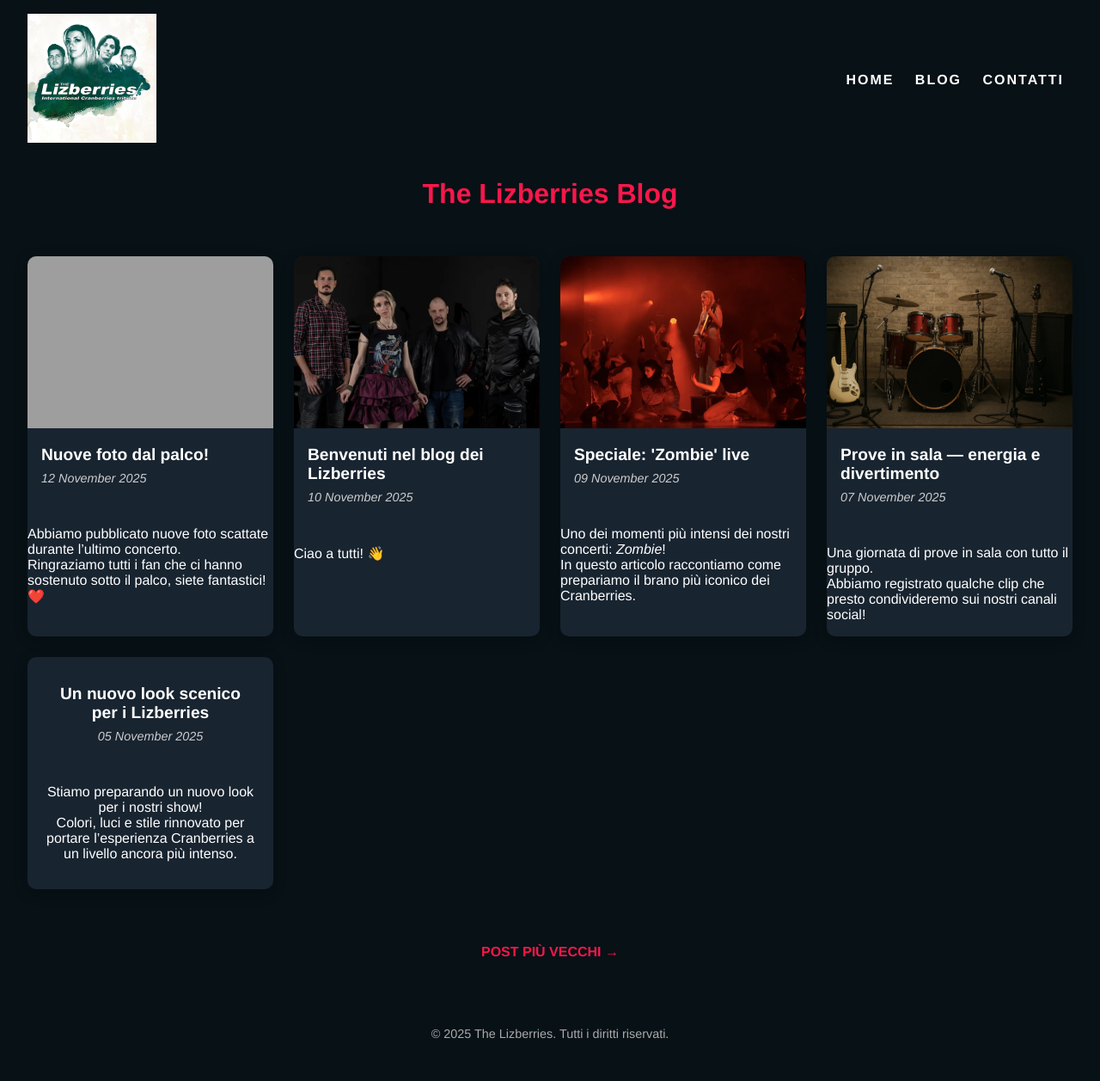
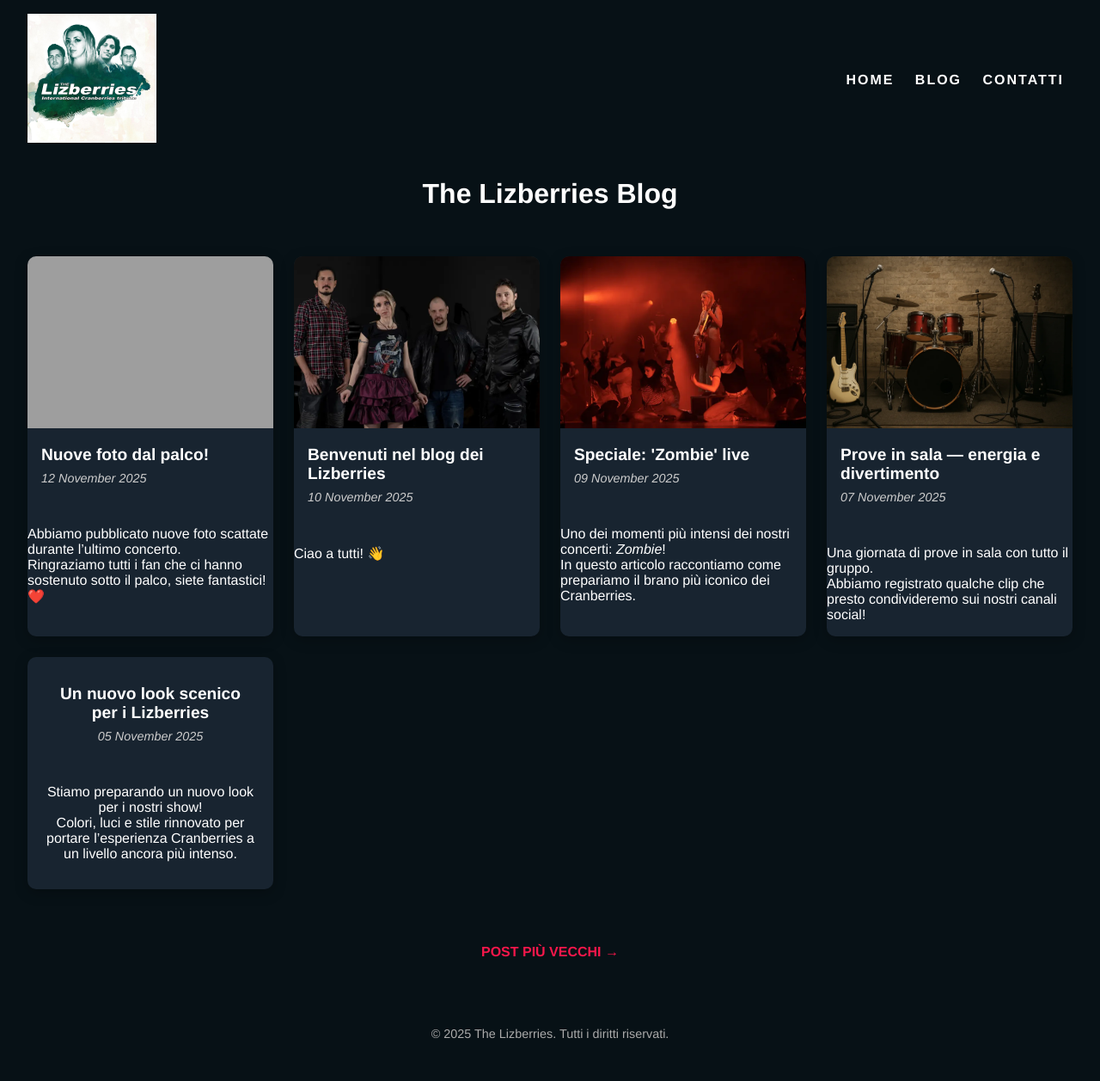
Before and after one commit to thelizberries/blog-lizberries, a Jekyll site: the page built from index.html, in a window 1280 px wide. Shown: the whole page at 86% size. Built offline with Jekyll 4.4.1, drawn with Linux system fonts in a browser that asks for light colours; the list of posts is cut into pages by our own code; grey boxes are pictures that could not be loaded.

Commit message:
Remove red text class from blog title

```diff
--- a/_layouts/home.html
+++ b/_layouts/home.html
@@ -1,7 +1,7 @@
 ---
 layout: default
 ---
-<h1 class="text-center text-red">The Lizberries Blog</h1>
+<h1 class="text-center">The Lizberries Blog</h1>
 <div class="posts-grid">
   {% for post in paginator.posts %}
   <article class="post-preview{% unless post.image %} no-image{% endunless %}">
```
